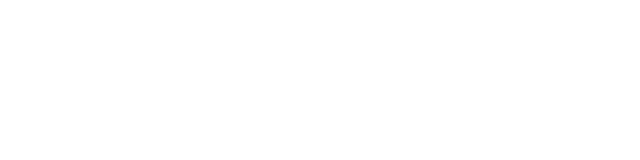
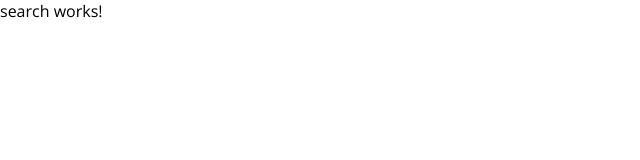
Before and after one commit to imreyesjorge/miru, an Angular app: page /search in a window 1280 px wide. Before the commit this address led to /. Shown: the top 160 px of the page, without its empty margins (0-640 px from the left). Built offline with nearby package versions, Linux system fonts and the light colour scheme.

Commit message:
Add routing

```diff
--- a/src/app/app.module.ts
+++ b/src/app/app.module.ts
@@ -8,6 +8,7 @@
 import { FooterComponent } from './components/footer/footer.component';
 import { MainComponent } from './screens/main/main.component';
 import { CardComponent } from './components/card/card.component';
+import { SearchComponent } from './screens/search/search.component';
 
 @NgModule({
   declarations: [
@@ -15,7 +16,8 @@
     NavComponent,
     FooterComponent,
     MainComponent,
-    CardComponent
+    CardComponent,
+    SearchComponent
   ],
   imports: [
     BrowserModule,
--- /dev/null
+++ b/src/app/screens/search/search.component.html
@@ -0,0 +1 @@
+<p>search works!</p>
--- /dev/null
+++ b/src/app/screens/search/search.component.ts
@@ -0,0 +1,15 @@
+import { Component, OnInit } from '@angular/core';
+
+@Component({
+  selector: 'app-search',
+  templateUrl: './search.component.html',
+  styleUrls: ['./search.component.scss']
+})
+export class SearchComponent implements OnInit {
+
+  constructor() { }
+
+  ngOnInit(): void {
+  }
+
+}
```
Also changed, not shown: src/app/app-routing.module.ts (+7 -2 lines), src/app/screens/search/search.component.scss (added).
